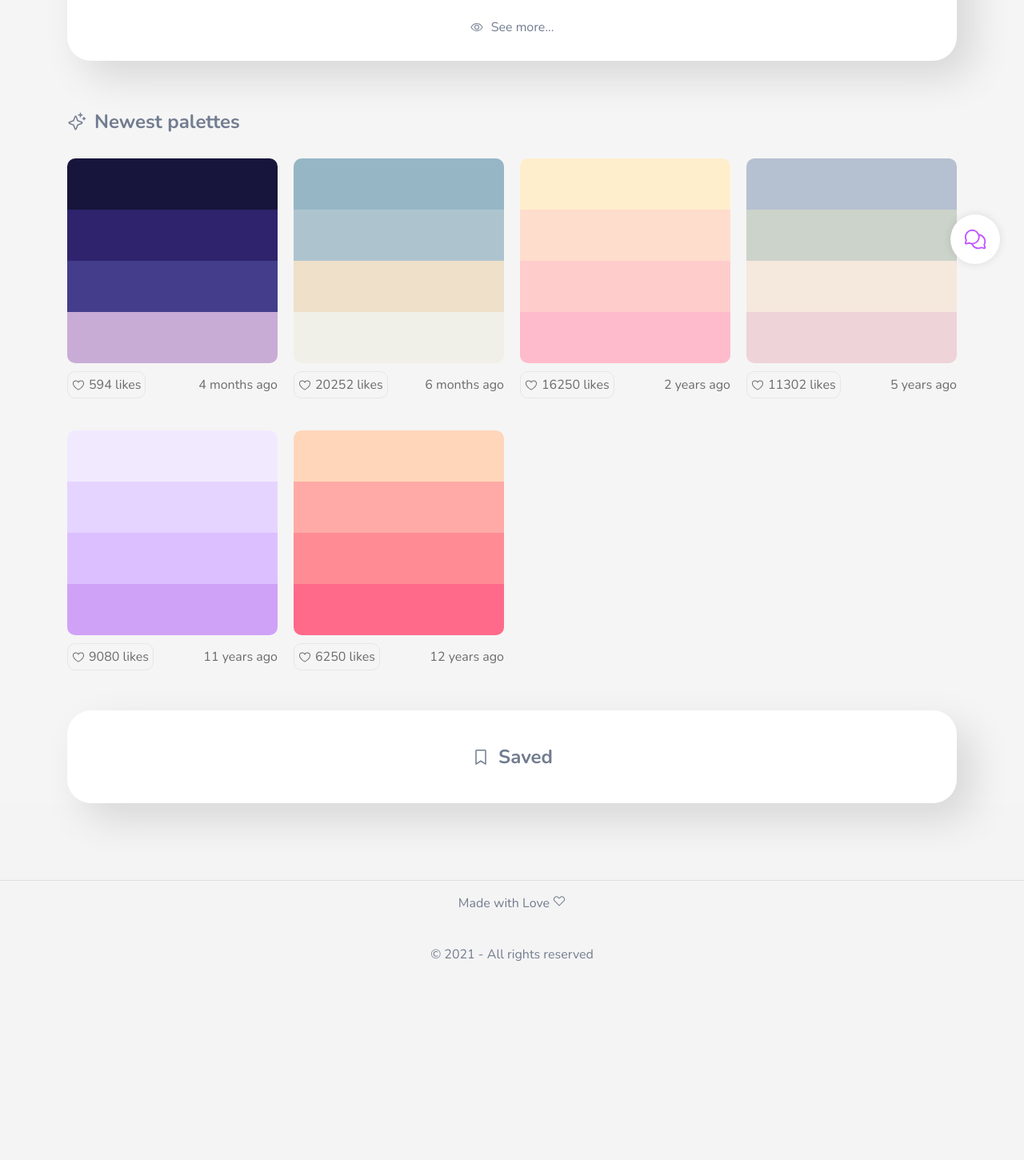
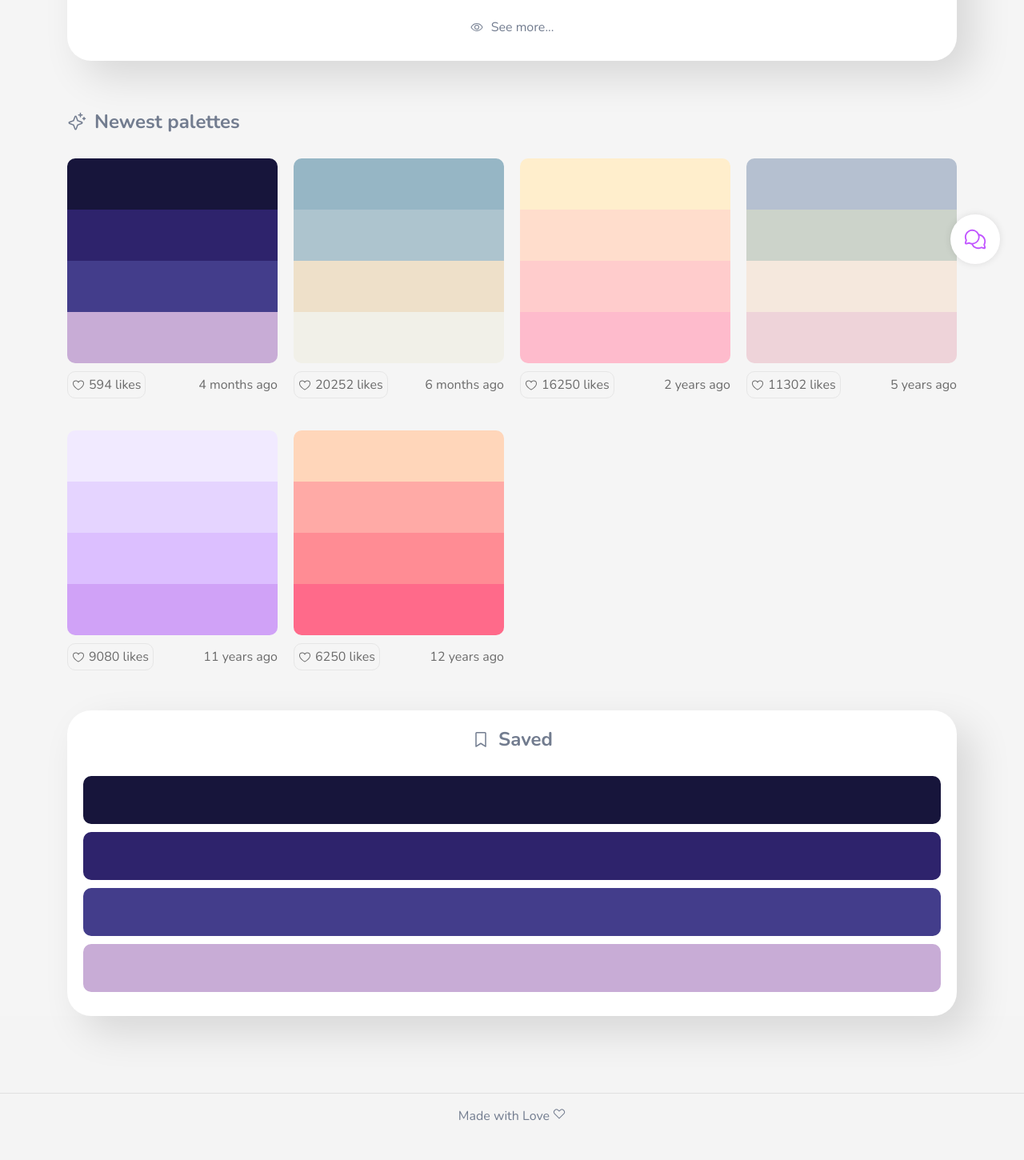
Before and after one commit to Junstant/React-Proyects, a React (Vite) app: page / in a window 1280 px wide. Shown: the part 440-1890 px from the top of the page at 80% size. Before the commit the page ends 1661 px from the top, so only its background shows below. Built offline with nearby package versions, Linux system fonts and the light colour scheme.

Commit message:
chore: Update CSS styling for login, register, color palette, and app components

```diff
--- a/src/App.jsx
+++ b/src/App.jsx
@@ -8,7 +8,7 @@ import "./app.css";
 
 function App() {
   // call the colorDataBase from the context
-  const { colorDataBase, tagsDataBase, sortTags} = useGlobalContext();
+  const { colorDataBase, tagsDataBase, sortTags, temporalSaveDatabase, copyToClipboard} = useGlobalContext();
 
   const [switches, setSwtich] = useState([
   {
@@ -73,6 +73,17 @@ function App() {
           </div>
           <div className="rightContainer conStyleThree">
             <h4><BookmarkSimple></BookmarkSimple> Saved</h4>
+                <div className="colorSavCon">
+
+                  {temporalSaveDatabase.map((color, index) => (
+                    <div key={index} className="savedColors">
+                      {color.color.map((hex, i) => (
+
+                        <div key={i} style={{ backgroundColor: hex }} className="colorSav" onClick={() => copyToClipboard(hex)}><span>{hex}</span></div>
+                      ))}
+                    </div>
+                  ))}
+                </div>
           </div>
         </section>
       </Layout>
--- a/src/Context.jsx
+++ b/src/Context.jsx
@@ -257,6 +257,27 @@ const sortTags = (tags) => {
   return tags.sort((a, b) => b.popularity - a.popularity);
 };
 
+//set the temporal save of the colors
+const [temporalSaveDatabase, setTemporalSave] = useState([{ color: ["#17153B", "#2E236C", "#433D8B", "#C8ACD6"] }]);
+
+//Function to grab the 4 colors of a palette and render them in the saved palettes
+const handleSave = (color) => {
+  setTemporalSave([...temporalSaveDatabase, color]);
+}
+
+// Function to copy a color to the clipboard
+const [popup, setPopup] = useState({ visible: false, message: "" });
+
+function copyToClipboard(hex) {
+  navigator.clipboard.writeText(hex);
+  setPopup({ visible: true, message: `Copied ${hex} to clipboard!` });
+
+  // Hide the popup after by removing the class
+  setTimeout(() => {
+    setPopup({ visible: false, message: "" });
+  }, 2000);
+}
+
   //! -----------------  USE EFFECT -----------------------------------------
   //search for user in the localStrorage when the page is loaded and send it to the actual user and the database
   useEffect(() => {
@@ -296,6 +317,10 @@ const sortTags = (tags) => {
         handleChatDataBase: handleChatDataBase,
         tagsDataBase: tagsDataBase,
         sortTags: sortTags,
+        handleSave: handleSave,
+        temporalSaveDatabase: temporalSaveDatabase,
+        copyToClipboard: copyToClipboard,
+        popup: popup,
       }}
     >
       {children}
--- a/src/app.css
+++ b/src/app.css
@@ -97,7 +97,6 @@
     justify-content: center;
     align-items: center;
     flex-direction: column;
-    gap: var(--gap-small);
     color: var(--primary);
 }
 
@@ -107,6 +106,41 @@
     align-items: center;
     gap: var(--gap-small);
     font-size: 1.5rem;
+    margin: 10px 0px;
+}
+
+.colorSavCon{
+    width: calc(100% );
+}
+.savedColors{
+    width: calc(100% - 40px);
+    margin: 20px;
+    display: flex;
+    justify-content: center;
+    align-items: center;
+    gap: var(--gap-small);
+    flex-direction: column;
+}
+.colorSav{
+    width: 100%;
+    height: 60px;
+    border-radius: 10px;
+    justify-content: center;
+    align-items: center;
+    display: flex;
+}
+.colorSav span{
+    opacity: 0%;
+    color: white;
+    mix-blend-mode: difference;
+    transition: all 200ms ease-in-out;
+}
+
+.colorSav:hover span{
+    opacity: 100%;
+}
+.colorSav:hover{
+    cursor: pointer;
 }
 
 /* media queries */
--- a/src/components/colorPalette/ColorsPalette.jsx
+++ b/src/components/colorPalette/ColorsPalette.jsx
@@ -3,23 +3,12 @@ import "./colorsPalette.css";
 import { Heart, Eyes, Plus, BookmarkSimple } from "@phosphor-icons/react";
 import { useGlobalContext } from "../../Context";
 
+// Component to show the colors palette
 const ColorsPalette = (props) => {
   const array = props.colors;
-  const [popup, setPopup] = useState({ visible: false, message: "" });
-
-  // Function to copy the hex to the clipboard
-  function copyToClipboard(hex) {
-    navigator.clipboard.writeText(hex);
-    setPopup({ visible: true, message: `Copied ${hex} to clipboard!` });
-
-    // Hide the popup after by removing the class
-    setTimeout(() => {
-      setPopup({ visible: false, message: "" });
-    }, 2000);
-  }
 
   // Function to handle the like of the color
-  const { handleLike, timeTransform } = useGlobalContext();
+  const { handleLike, timeTransform, handleSave, popup, copyToClipboard } = useGlobalContext();
 
   return (
       <section className="palette">
@@ -29,8 +18,8 @@ const ColorsPalette = (props) => {
             {/* Map the palette */}
             <div className="colorPalette">
                 <div className="buttonsPal">
-                  <button><Eyes></Eyes> </button>
-                  <button><Plus></Plus> </button>
+                  <button><Eyes></Eyes></button>
+                  <button onClick={() => handleSave(array[i])}><Plus></Plus></button>
                   <button><BookmarkSimple></BookmarkSimple></button>
                 </div>
               {actualColor.color.map((hex, i) => (
```
